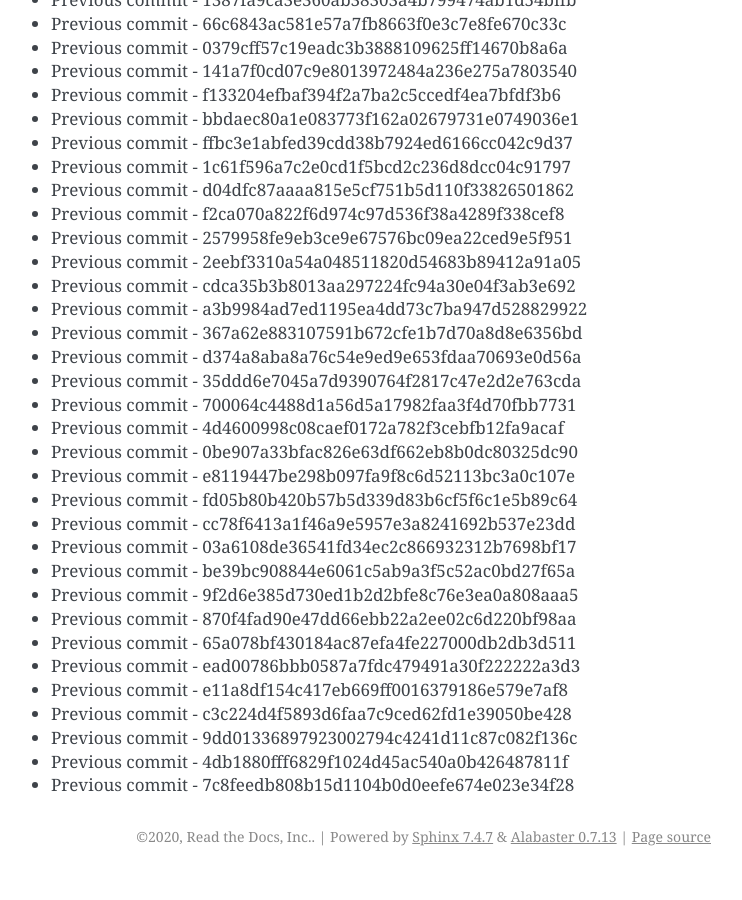
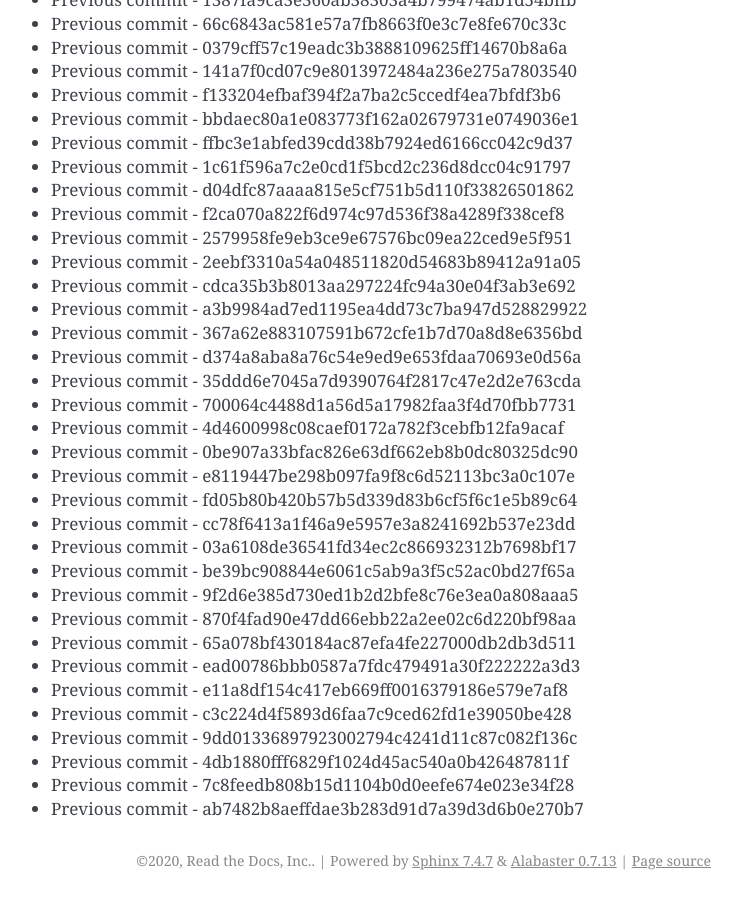
Before and after one commit to readthedocs/rtd-git-stresstest, a Sphinx documentation site: the page built from docs/updates.rst, in a window 1280 px wide and 900 px high, scrolled down 2464 px. Shown: the whole window, without its empty margins (399-1141 px from the left). Built offline with Sphinx 7.4.7, drawn with Linux system fonts in a browser that asks for light colours; before the commit the page ends 3340 px from its top, so only the background shows below that.

Commit message:
Generating commit from previous: ab7482b8aeffdae3b283d91d7a39d3d6b0e270b7

```diff
--- a/docs/updates.rst
+++ b/docs/updates.rst
@@ -135,3 +135,4 @@ It can be tested for any performance characteristics.
 * Previous commit - 9dd01336897923002794c4241d11c87c082f136c
 * Previous commit - 4db1880fff6829f1024d45ac540a0b426487811f
 * Previous commit - 7c8feedb808b15d1104b0d0eefe674e023e34f28
+* Previous commit - ab7482b8aeffdae3b283d91d7a39d3d6b0e270b7
```
